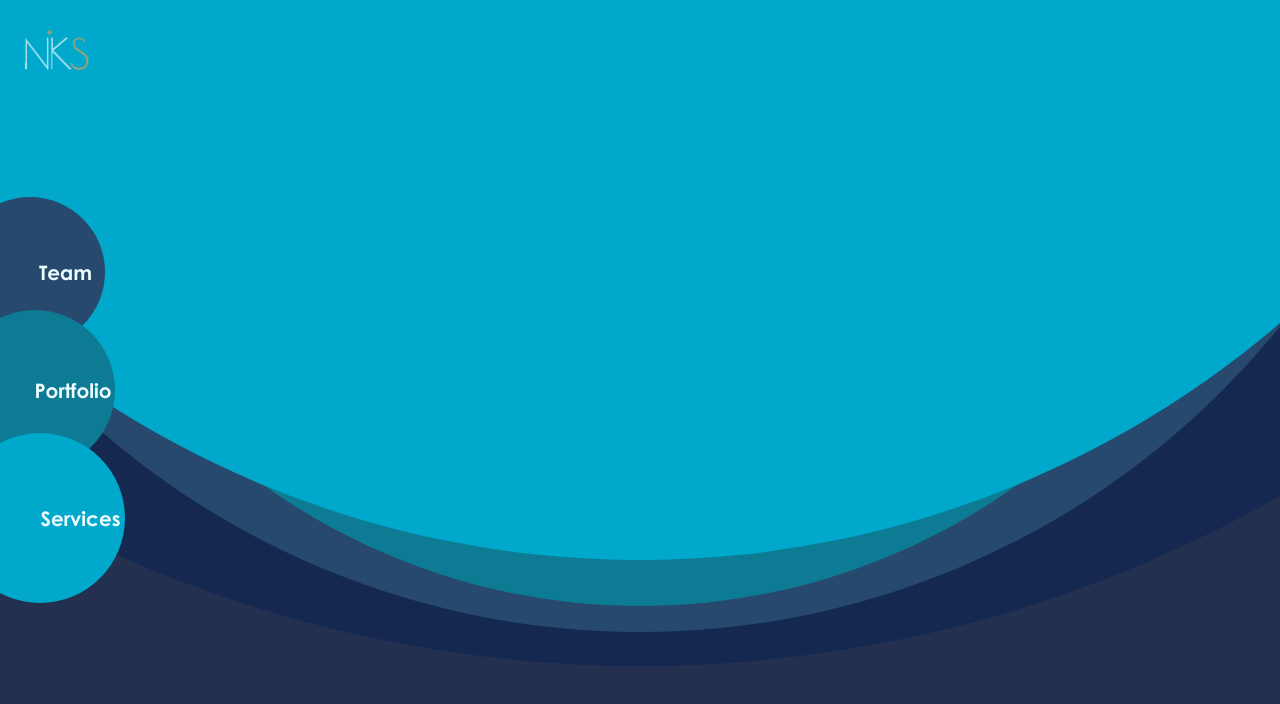
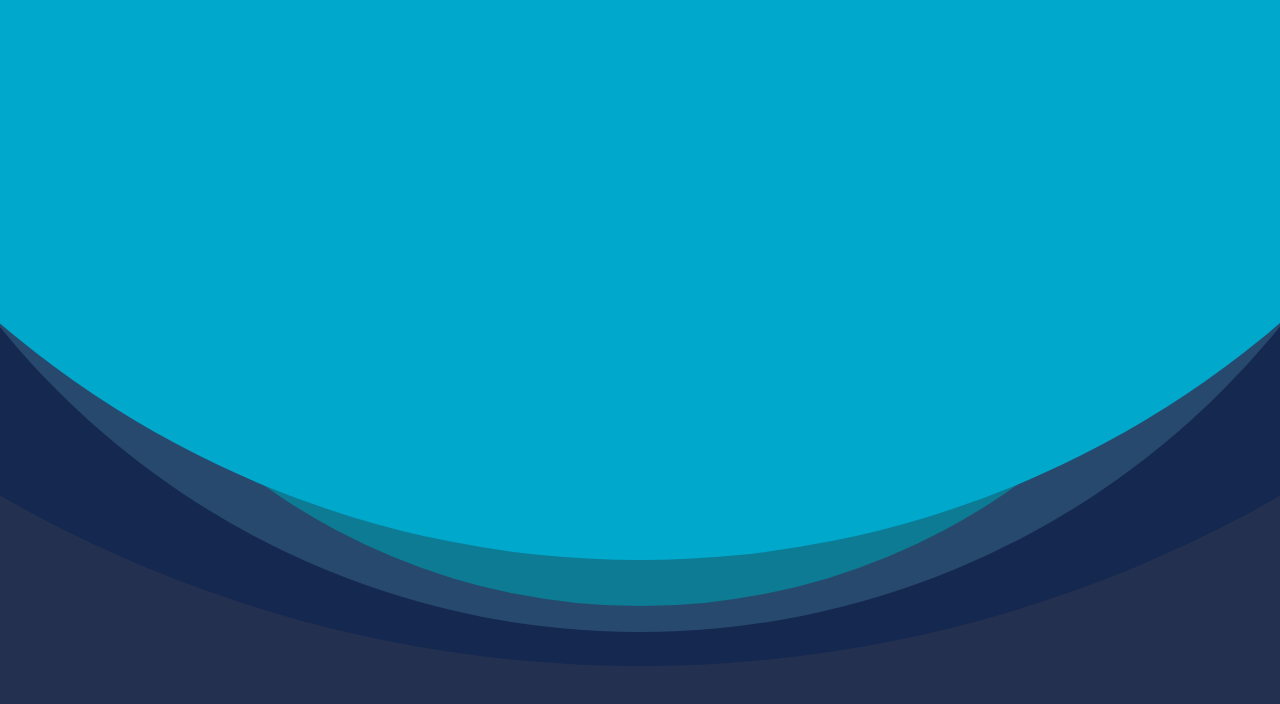
Before and after one commit to Edward-Fedoruk/Niks, a Next.js app: page / in a window 1280 px wide. Shown: the top 704 px of the page. Built offline with nearby package versions, Linux system fonts and the light colour scheme.

Commit message:
comment code

```diff
--- a/src/components/HomePage/HomePage.jsx
+++ b/src/components/HomePage/HomePage.jsx
@@ -2,13 +2,13 @@ import React from 'react';
 import Circles from '../Circles/Circles';
 import Nav from '../Nav/Nav';
 import styles from './styles.module.scss';
-import MobileNav from '../CirclesMobile/CirclesMobile';
+import CirclesMobile from '../CirclesMobile/CirclesMobile';
 
 const HomePage = () => (
   <div className={styles.home}>
-    <Nav />
+    {/* <Nav /> */}
     {/* <Circles /> */}
-    <MobileNav />
+    <CirclesMobile />
   </div>
 );
 
```
